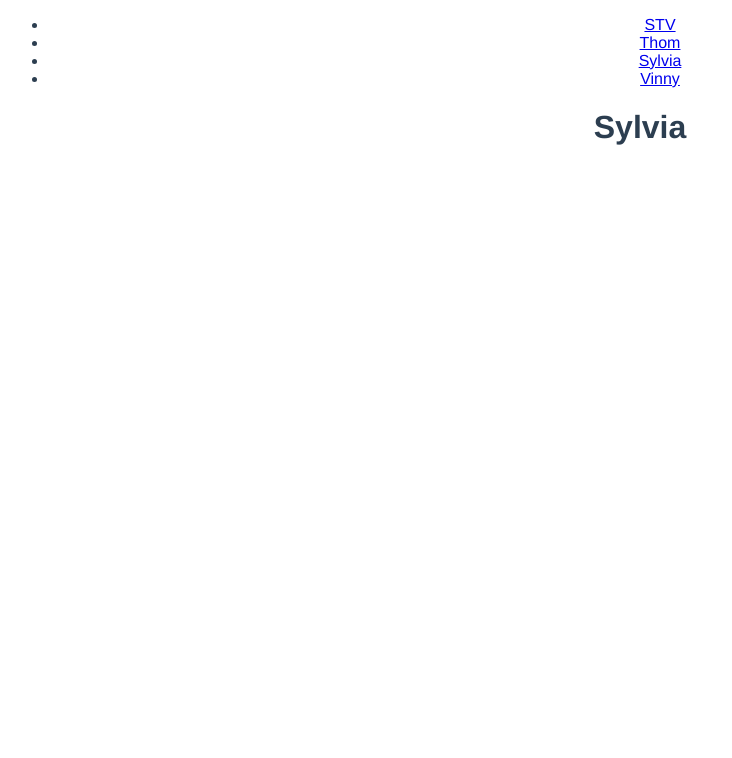
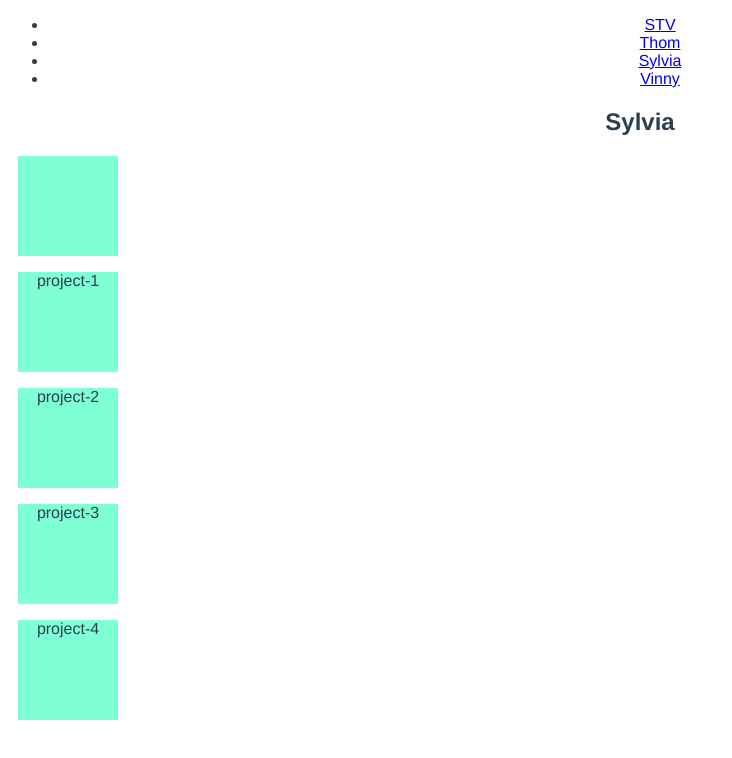
Before and after one commit to vinnypollett/Portfolio-Team-Project, a Vue app: page /portfolio/sylvia in a window 1280 px wide. Shown: the top 758 px of the page, without its empty margins (0-732 px from the left). Built offline with nearby package versions, Linux system fonts and the light colour scheme.

Commit message:
got the cards to load, still need to add links

```diff
--- a/src/views/PortfolioTemplate.vue
+++ b/src/views/PortfolioTemplate.vue
@@ -1,7 +1,16 @@
 <template>
-  <div class="portfolio">
-    <h1>{{portfolio.name}}</h1>
-    <div></div>
+  <div>
+    <section class="portfolio">
+      <h1>{{portfolio.name}}</h1>
+    </section>
+    <section>
+      <div class="cards">
+        <div class="card"></div>
+        <div v-for="project in portfolio.projects" :key="project.slug" class="card">
+          <p>{{project.name}}</p>
+        </div>
+      </div>
+    </section>
   </div>
 </template>
 
@@ -25,5 +34,11 @@ export default {
 };
 </script>
 
-<style>
+<style scoped>
+.card {
+  height: 100px;
+  width: 100px;
+  margin: 10px;
+  background-color: aquamarine;
+}
 </style>
```
Also changed, not shown: src/views/ProjectTemplate.vue (added, +12 -0 lines).
